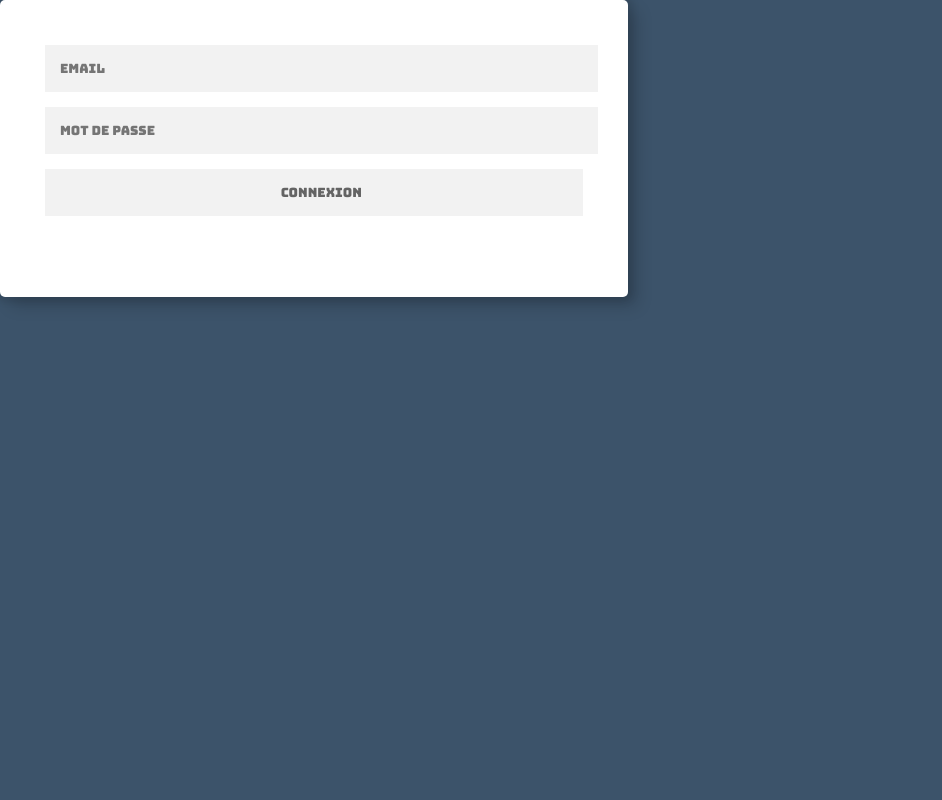
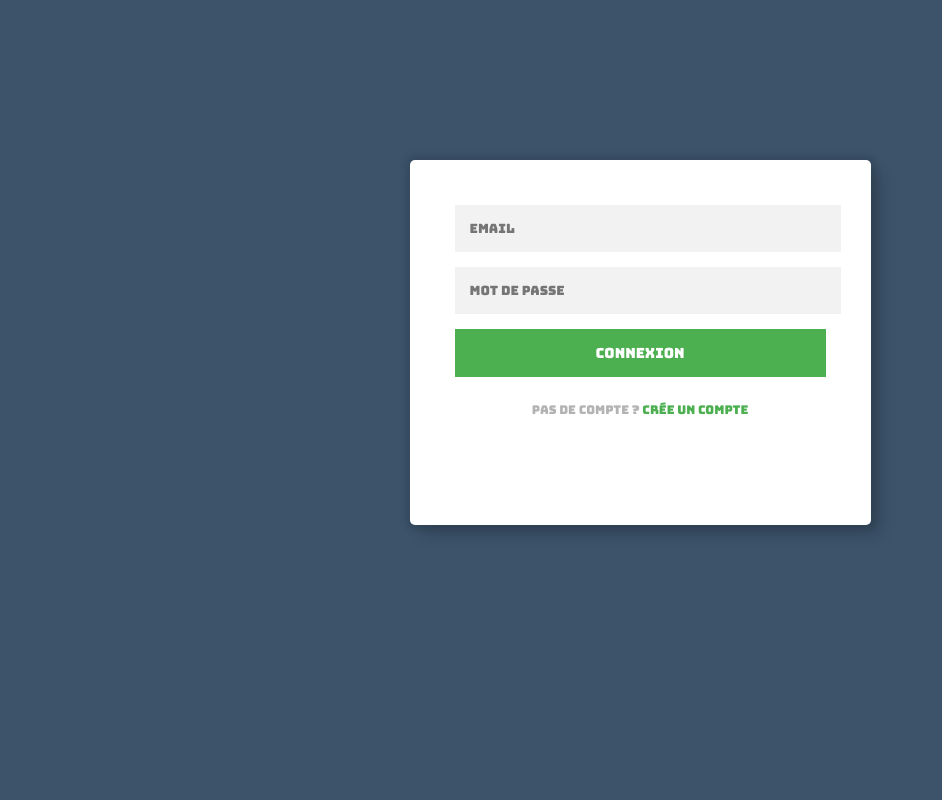
Before and after one commit to Dev1-2017-2018/colony24, a PHP site: page / in a window 1280 px wide. Shown: the whole page, without its empty margins (0-942 px from the left). Run offline with PHP 8.4, Linux system fonts and the light colour scheme; some libraries are stand-ins or nearby versions.

Commit message:
Login Page

```diff
--- a/views/front/auth.php
+++ b/views/front/auth.php
@@ -1,14 +1,18 @@
 <?php ob_start() ; ?>
+
+	<section class="login-page">
 	  <div class="form">
 			<form action="/auth" method="POST">
 			    <?php echo getFlashMessage() ; ?>
-		    <p><input type="email" name="email" placeholder="Email"></p>
-		    <p><input type="password" name="password" placeholder="Mot de passe"></p>
-		    <p><input type="submit" name="Connexion" value="Connexion"></p>
+	      <input type="email" name="email" placeholder="Email">
+	      <input type="password" name="password" placeholder="Mot de passe">
+	      <input class="logreg_button" type="submit" name="Connexion" value="Connexion">
 				<input type="hidden" name="token" value="<?php echo md5( date('Y-m-d h:i:00') . SALT ); ?>">
+	      <p class="message">Pas de compte ? <a href="/add_user">Crée un compte</a></p>
 	    </form>
-		<a href="/add_user">Inscription</a>
 	  </div>
+	</section>
+
 <?php $content = ob_get_clean() ; ?>
 
 <?php include __DIR__ . '/../layouts/master.php' ?>
```
Lines whose indentation alone changed are shown as unchanged.
